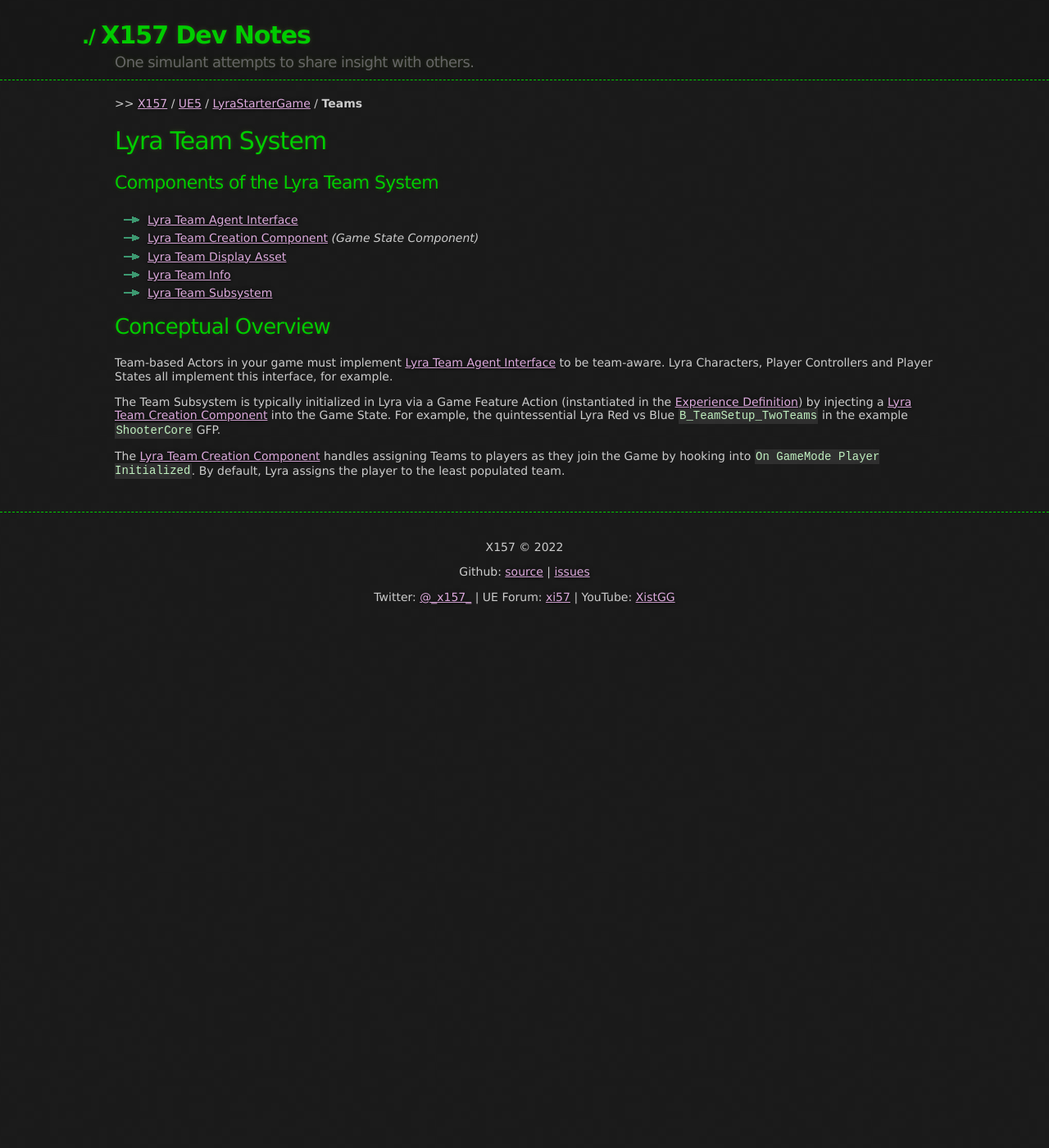
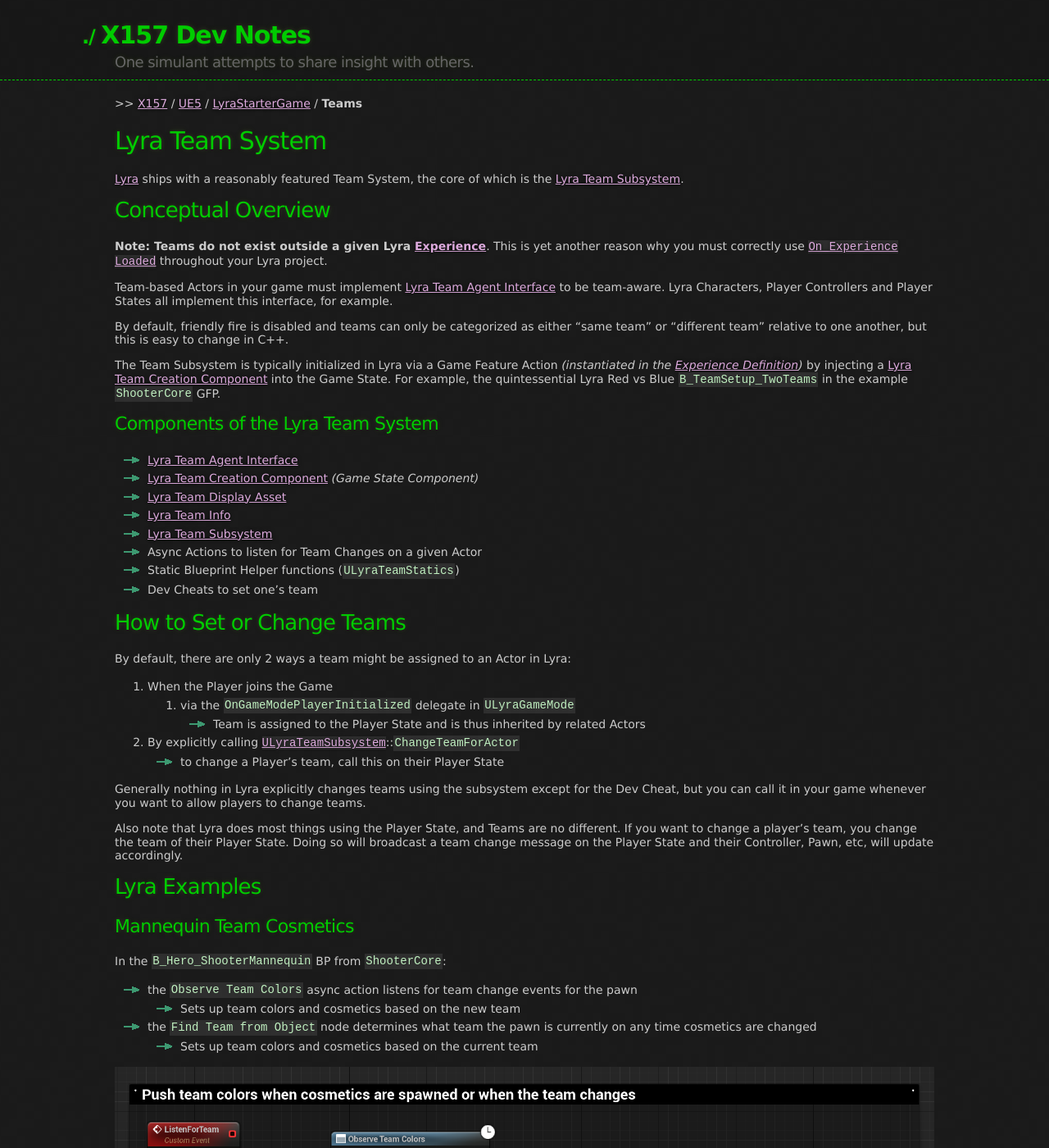
Before and after one commit to x157/x157.github.io, a Jekyll site: the page built from UE5/LyraStarterGame/Teams/index.md, in a window 1280 px wide and 1400 px high. Shown: the whole window at 82% size. Built offline with Jekyll 4.4.1, drawn with Linux system fonts in a browser that asks for light colours; some of the changed text lies outside the part shown.

Commit message:
Iterate Teams

```diff
--- a/UE5/LyraStarterGame/Teams/index.md
+++ b/UE5/LyraStarterGame/Teams/index.md
@@ -1,11 +1,36 @@
 ---
-title: ""
-description: ""
+title: "Lyra Team System"
+description: "Conceptual Overview of the Team System shipped with LyraStarterGame. Answers questions: What is a team? How do you assign a team? How do you consider team relationships in damage or other calculations?"
 breadcrumb_path: "UE5/LyraStarterGame"
 breadcrumb_name: "Teams"
 ---
 
 # Lyra Team System
+
+[Lyra](/UE5/LyraStarterGame/) ships with a reasonably featured Team System,
+the core of which is the [Lyra Team Subsystem](./LyraTeamSubsystem).
+
+## Conceptual Overview
+
+**Note: Teams do not exist outside a given Lyra [Experience](/UE5/LyraStarterGame/Experience/)**.
+This is yet another reason why you must correctly use
+[`On Experience Loaded`](/UE5/LyraStarterGame/Experience/#OnExperienceLoaded)
+throughout your Lyra project.
+
+Team-based Actors in your game must implement
+[Lyra Team Agent Interface](./LyraTeamAgentInterface)
+to be team-aware.  Lyra Characters, Player Controllers and Player States
+all implement this interface, for example.
+
+By default, friendly fire is disabled and teams can only be categorized as either
+"same team" or "different team" relative to one another,
+but this is easy to change in C++.
+
+The Team Subsystem is typically initialized in Lyra via a Game Feature Action
+*(instantiated in the [Experience Definition](/UE5/LyraStarterGame/Experience/#LyraExperienceDefinition))*
+by injecting a [Lyra Team Creation Component](./LyraTeamCreationComponent) into the Game State.
+For example, the quintessential Lyra Red vs Blue `B_TeamSetup_TwoTeams` in the example `ShooterCore` GFP.
+
 
 ### Components of the Lyra Team System
 
@@ -14,20 +39,55 @@
 - [Lyra Team Display Asset](./LyraTeamDisplayAsset)
 - [Lyra Team Info](./LyraTeamInfo)
 - [Lyra Team Subsystem](./LyraTeamSubsystem)
+- Async Actions to listen for Team Changes on a given Actor
+- Static Blueprint Helper functions (`ULyraTeamStatics`)
+- Dev Cheats to set one's team
 
 
-## Conceptual Overview
+## How to Set or Change Teams
 
-Team-based Actors in your game must implement
-[Lyra Team Agent Interface](./LyraTeamAgentInterface)
-to be team-aware.  Lyra Characters, Player Controllers and Player States
-all implement this interface, for example.
+By default, there are only 2 ways a team might be assigned to an Actor in Lyra:
 
-The Team Subsystem is typically initialized in Lyra via a Game Feature Action
-(instantiated in the [Experience Definition](/UE5/LyraStarterGame/Experience/#LyraExperienceDefinition))
-by injecting a [Lyra Team Creation Component](./LyraTeamCreationComponent) into the Game State.
-For example, the quintessential Lyra Red vs Blue `B_TeamSetup_TwoTeams` in the example `ShooterCore` GFP.
+1. When the Player joins the Game
+    1. via the `OnGameModePlayerInitialized` delegate in `ULyraGameMode`
+        - Team is assigned to the Player State and is thus inherited by related Actors
+2. By explicitly calling [`ULyraTeamSubsystem`](./LyraTeamSubsystem)::`ChangeTeamForActor`
+    - to change a Player's team, call this on their Player State
 
-The [Lyra Team Creation Component](./LyraTeamCreationComponent) handles assigning Teams
-to players as they join the Game by hooking into `On GameMode Player Initialized`.
-By default, Lyra assigns the player to the least populated team.
+Generally nothing in Lyra explicitly changes teams using the subsystem
+except for the Dev Cheat, but you can call it in your game whenever
+you want to allow players to change teams.
+
+Also note that Lyra does most things using the Player State, and Teams are no different.
+If you want to change a player's team, you change the team of their Player State.
+Doing so will broadcast a team change message on the Player State and their Controller,
+Pawn, etc, will update accordingly.
+
+
+## Lyra Examples
+
+### Mannequin Team Cosmetics
+
+In the `B_Hero_ShooterMannequin` BP from `ShooterCore`:
+- the `Observe Team Colors` async action listens for team change events for the pawn
+  - Sets up team colors and cosmetics based on the new team
+- the `Find Team from Object` node determines what team the pawn is currently on any time cosmetics are changed
+  - Sets up team colors and cosmetics based on the current team
+
+[![ShooterMannequin ObserveTeamColors](./screenshots/ShooterMannequin_ObserveTeamColors.png)](./screenshots/ShooterMannequin_ObserveTeamColors.png)
+
+
+### Team Elimination Scoring
+
+In the `B_ShooterGameScoring_Base` Blueprint, team elimination stats are updated
+whenever someone dies.  The instigator's team gets awarded an elimination point:
+
+[![Elimination Scoring](./screenshots/EliminationScoring.png)](./screenshots/EliminationScoring.png)
+
+
+### Melee: Only Damage Pawns on Other Teams
+
+In the `GA_Melee` ability, damage is only applied to hit pawns if they're on
+a different team from the one executing the melee ability:
+
+[![GA_Melee CompareTeams](./screenshots/GA_Melee_CompareTeams.png)](./screenshots/GA_Melee_CompareTeams.png)
```
Also changed, not shown: UE5/LyraStarterGame/Teams/LyraTeamAgentInterface.md (+11 -3 lines), UE5/LyraStarterGame/Teams/LyraTeamCreationComponent.md (+25 -10 lines), UE5/LyraStarterGame/Teams/LyraTeamDisplayAsset.md (+20 -6 lines), UE5/LyraStarterGame/Teams/LyraTeamInfo.md (+18 -5 lines), UE5/LyraStarterGame/Teams/LyraTeamSubsystem.md (+38 -2 lines), UE5/LyraStarterGame/Teams/screenshots/EliminationScoring.png (added), UE5/LyraStarterGame/Teams/screenshots/GA_Melee_CompareTeams.png (added), UE5/LyraStarterGame/Teams/screenshots/ShooterMannequin_ObserveTeamColors.png (added).
